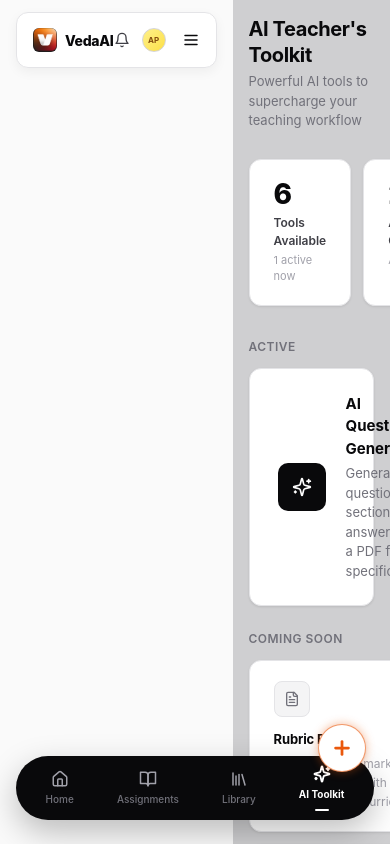
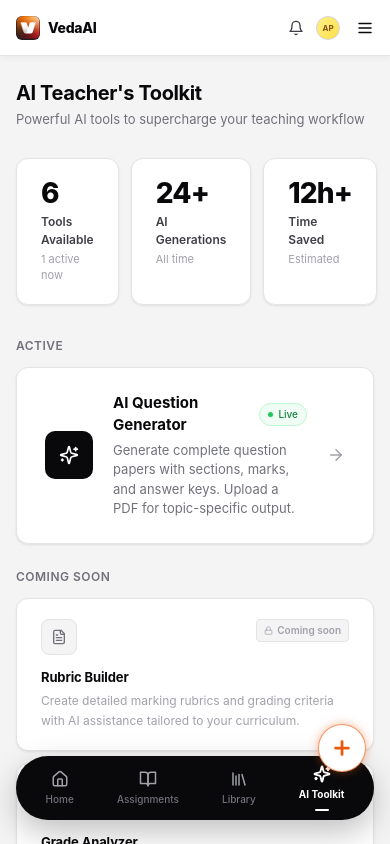
Before and after one commit to Aditya060806/VedaAI, a Next.js app in the folder frontend/: page /toolkit in a window 390 px wide. Built offline with nearby package versions, Linux system fonts and the light colour scheme; no server answers.

Commit message:
feat: implement dashboard assignment management and layout styling

```diff
--- a/frontend/src/app/(dashboard)/assignments/page.tsx
+++ b/frontend/src/app/(dashboard)/assignments/page.tsx
@@ -376,7 +376,7 @@ export default function AssignmentsPage() {
         {/* Slide 2 Bottom Floating + Create Assignment Capsule */}
         {!loading && filtered.length > 0 && (
           <>
-            <div className="no-print floating-bottom-area" style={{ position: 'fixed', bottom: 0, left: '260px', right: 0, height: '120px', background: 'linear-gradient(to bottom, transparent, var(--surface) 80%)', pointerEvents: 'none', zIndex: 90 }} />
+            <div className="no-print floating-bottom-area" style={{ position: 'fixed', bottom: 0, left: 'var(--sidebar-w, 260px)', right: 0, height: '120px', background: 'linear-gradient(to bottom, transparent, var(--surface) 80%)', pointerEvents: 'none', zIndex: 90 }} />
             <Link
               href="/assignments/create"
               className="btn-pill-glow floating-pill-create no-print"
--- a/frontend/src/app/(dashboard)/home/page.tsx
+++ b/frontend/src/app/(dashboard)/home/page.tsx
@@ -75,7 +75,7 @@ export default function HomePage() {
         </div>
 
         {/* Stats row */}
-        <div style={{ display: 'grid', gridTemplateColumns: 'repeat(4, 1fr)', gap: 12, marginBottom: 32 }}>
+        <div className="stats-grid-4" style={{ display: 'grid', gridTemplateColumns: 'repeat(4, 1fr)', gap: 12, marginBottom: 32 }}>
           {[
             { label: 'Total',      value: total,     icon: BookOpen,      sub: 'All time' },
             { label: 'Completed',  value: completed,  icon: CheckCircle,   sub: `${rate}% rate` },
@@ -99,7 +99,7 @@ export default function HomePage() {
           ))}
         </div>
 
-        <div style={{ display: 'grid', gridTemplateColumns: '1fr 280px', gap: 20 }}>
+        <div className="home-two-col" style={{ display: 'grid', gridTemplateColumns: '1fr 280px', gap: 20 }}>
 
           {/* Recent assignments */}
           <div className="card">
@@ -231,7 +231,7 @@ export default function HomePage() {
           </div>
 
           {/* Right panel */}
-          <div style={{ display: 'flex', flexDirection: 'column', gap: 12 }}>
+          <div className="home-right-panel" style={{ display: 'flex', flexDirection: 'column', gap: 12 }}>
 
             {/* Quick actions */}
             <div className="card">
--- a/frontend/src/app/globals.css
+++ b/frontend/src/app/globals.css
@@ -740,15 +740,20 @@
   /* Mobile Layout Additions */
   .mobile-header {
     display: none;
-    height: 52px;
+    height: 56px;
     background: #ffffff;
     border-bottom: 1px solid var(--border);
     align-items: center;
     justify-content: space-between;
     padding: 0 16px;
-    position: sticky;
+    /* Fixed so it always covers full viewport width regardless of sidebar */
+    position: fixed;
     top: 0;
-    z-index: 100;
+    left: 0;
+    right: 0;
+    width: 100%;
+    z-index: 200;
+    box-shadow: 0 1px 8px rgba(0,0,0,0.06);
   }
   .mobile-bottom-nav {
     display: none;
@@ -802,73 +807,85 @@
   }
 
   @media (max-width: 767px) {
-    /* Hide desktop chrome */
-    .sidebar, .topbar { display: none !important; }
+    /* Override sidebar width variable so any consumer (floating areas etc) collapses to 0 */
+    :root {
+      --sidebar-w: 0px;
+    }
 
-    /* Enable mobile chrome */
+    /* ── Sidebar: remove from flex flow entirely ── */
+    .sidebar {
+      display: none !important;
+      width: 0 !important;
+      min-width: 0 !important;
+      flex-shrink: 1 !important;
+    }
+
+    /* ── Desktop topbar: hidden ── */
+    .topbar { display: none !important; }
+
+    /* ── App shell: single column, full width ── */
+    .app-shell {
+      flex-direction: column !important;
+    }
+
+    /* ── Main content: full viewport width ── */
+    .main-content {
+      width: 100% !important;
+      min-width: 0 !important;
+    }
+
+    /* ── Enable mobile chrome ── */
     .mobile-header, .mobile-bottom-nav, .mobile-fab { display: flex !important; }
 
-    /* Hide the floating create pill on mobile (we have FAB) */
-    .floating-pill-create { display: none !important; }
+    /* ── Hide desktop-only elements ── */
+    .floating-pill-create, .desktop-only { display: none !important; }
 
-    /* Page Body */
+    /* ── Page body: account for fixed header (56px) + bottom nav ── */
     .page-body {
-      padding: 16px 16px 140px !important; /* Ensure enough space above bottom nav */
-      background: #cfcfd1 !important; /* Slightly darker grey background on mobile */
-      min-height: 100vh;
+      padding: 80px 16px 120px !important;
+      background: var(--surface-2) !important;
+      overflow-y: auto;
+      flex: 1;
     }
 
-    /* Mobile Header Styling (floating rounded pill) */
-    .mobile-header {
-      margin: 12px 16px;
-      border-radius: 12px;
-      border: 1px solid var(--border);
-      box-shadow: 0 4px 12px rgba(0,0,0,0.05);
-      top: 12px;
-      background: #ffffff;
-      height: 56px !important;
+    /* ── Cards: tighter, rounder on mobile ── */
+    .card-mobile-tight {
+      padding: 20px 16px !important;
+      border-radius: 16px !important;
     }
 
-    /* Target specific cards on mobile for tighter padding and rounded corners */
-    .card-mobile-tight {
-      padding: 24px 20px !important;
-      border-radius: 24px !important;
-    }
-
-    /* Sub-header styles for mobile (<- Create Assignment) */
+    /* ── Mobile sub-header (back arrow + page title) ── */
     .mobile-sub-header {
       display: flex !important;
       align-items: center;
-      gap: 16px;
-      margin-bottom: 24px;
-      margin-top: 12px;
+      gap: 12px;
+      margin-bottom: 20px;
     }
 
-    /* Search and Filter row for Assignments Page */
+    /* ── Search/filter row ── */
     .mobile-search-row {
       flex-direction: row !important;
-      gap: 12px !important;
+      gap: 10px !important;
       align-items: center !important;
     }
-    .mobile-search-row > div:first-child {
-      flex: 0 0 100px;
+
+    /* ── Paper output ── */
+    .mobile-paper-container {
+      padding: 20px 14px !important;
+      border-radius: 12px !important;
     }
 
-    /* Paper output container mobile padding */
-    .mobile-paper-container {
-      padding: 24px 16px !important;
-      border-radius: 16px !important;
+    /* ── Footer action buttons ── */
+    .mobile-footer-buttons {
+      justify-content: stretch !important;
+      gap: 12px !important;
+      flex-direction: column !important;
+      padding-bottom: 16px !important;
     }
-
-    /* Bottom buttons row */
-    .mobile-footer-buttons {
+    .mobile-footer-buttons > * {
+      width: 100% !important;
       justify-content: center !important;
-      gap: 16px !important;
-      padding-bottom: 20px !important;
     }
-
-    /* Hide certain desktop elements */
-    .desktop-only { display: none !important; }
   }
 }
 
@@ -923,7 +940,8 @@
 /* ─────────────────────────────────────────────
    RESPONSIVE UTILITIES
 ───────────────────────────────────────────── */
-@media (max-width: 600px) {
+@media (max-width: 767px) {
+  /* Stack any flex/grid row that doesn't explicitly override */
   .responsive-qt-row {
     flex-direction: column !important;
     align-items: stretch !important;
@@ -932,9 +950,48 @@
     width: 100% !important;
     min-width: 0 !important;
   }
+
   /* Stack two-column create form on mobile */
   .create-form-grid {
     grid-template-columns: 1fr !important;
+  }
+
+  /* Home page: 4-col stats → 2×2 grid */
+  .stats-grid-4 {
+    grid-template-columns: repeat(2, 1fr) !important;
+    gap: 10px !important;
+  }
+
+  /* Home page: two-column content → single column */
+  .home-two-col {
+    grid-template-columns: 1fr !important;
+    gap: 16px !important;
+  }
+
+  /* Library/Toolkit tab rows → wrap */
+  .tab-row {
+    flex-wrap: wrap !important;
+    gap: 6px !important;
+  }
+
+  /* Assignments card grid → single column */
+  .assignments-grid {
+    grid-template-columns: 1fr !important;
+  }
+
+  /* Any 2-column grid → single */
+  .grid-2-col {
+    grid-template-columns: 1fr !important;
+  }
+
+  /* Hide right-panel elements (quick-actions sidebar) on mobile */
+  .home-right-panel {
+    display: none !important;
+  }
+
+  /* Fix floating-bottom-area that references sidebar width */
+  .floating-bottom-area {
+    left: 0 !important;
   }
 }
 
```
Also changed, not shown: 1 other file (tests, documents, lock files or other folders).
